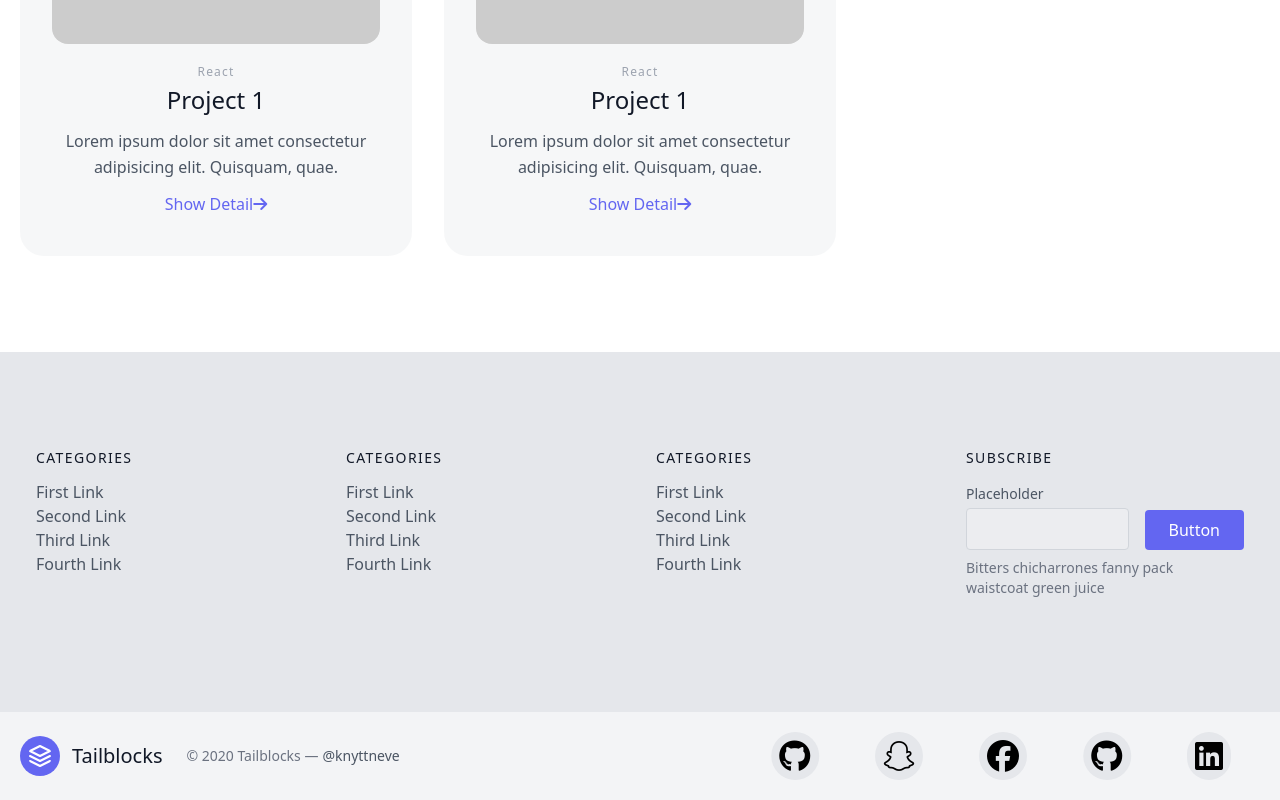
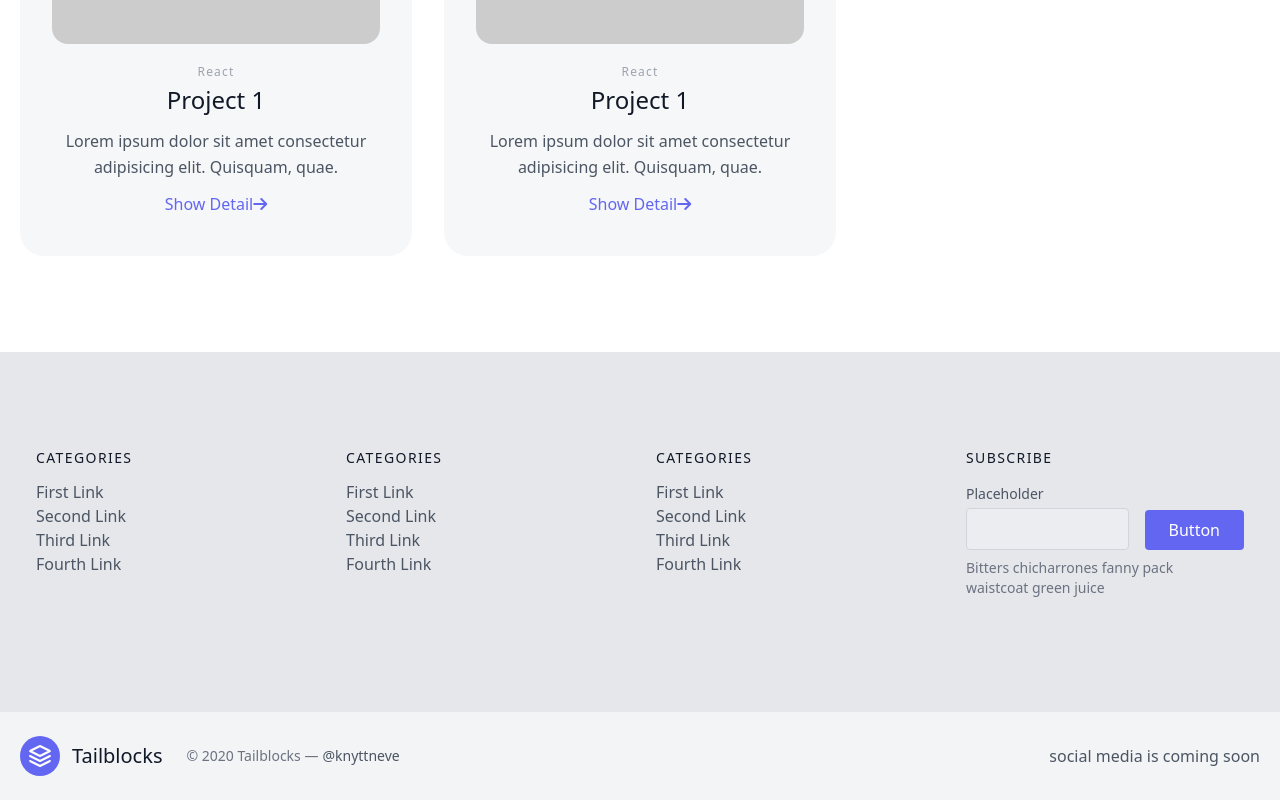
Before and after one commit to fenilsonani/portfolio, a Next.js app in the folder client/: page /home in a window 1280 px wide. Shown: the part 2741-3541 px from the top of the page. Built offline with nearby package versions, Linux system fonts and the light colour scheme.

Commit message:
v1 bug remove

```diff
--- a/client/components/SocialMedia.tsx
+++ b/client/components/SocialMedia.tsx
@@ -4,15 +4,7 @@ import React from 'react'
 const SocialMedia = (props:any) => {
     return (
         <div className="">
-            <Script src="https://kit.fontawesome.com/0aa05e1cf3.js" crossOrigin="anonymous" ></Script>
-            <div className="flex social-media ">
-                {/* <h1>{props.title}</h1> */}
-                <i className="fab fa-github  scale-[2] text-black bg-gray-200 p-1 rounded-full m-2 mx-10"></i>
-                <i className="fab fa-snapchat scale-[2] text-black bg-gray-200 p-1 rounded-full m-2 mx-10"></i>
-                <i className="fab fa-facebook scale-[2] text-black bg-gray-200 p-1 rounded-full m-2 mx-10"></i>
-                <i className="fab fa-github scale-[2] text-black bg-gray-200 p-1 rounded-full m-2 mx-10"></i>
-                <i className="fab fa-linkedin scale-[2] text-black bg-gray-200 p-1 rounded-full m-2 mx-10"></i>
-            </div>
+            social media is coming soon
         </div>
     )
 }
```
